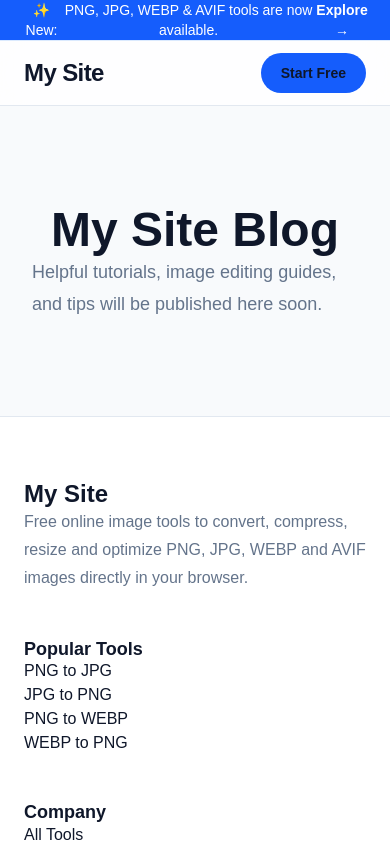
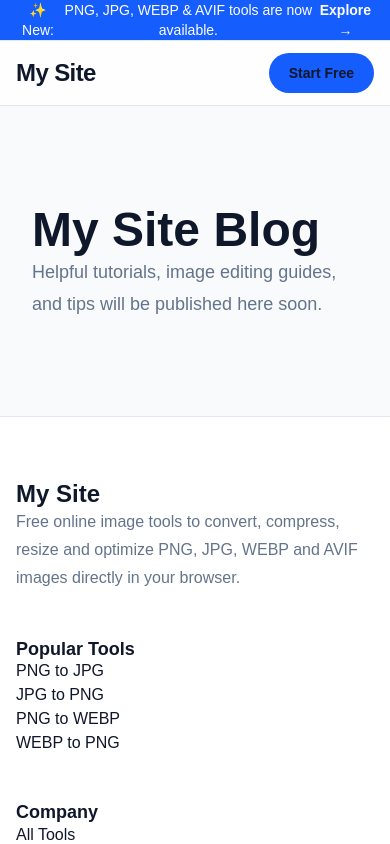
Before and after one commit to alitafy27-crypto/image-orbits, a Next.js app: page /blog in a window 390 px wide. Shown: the top 844 px of the page. Built offline with nearby package versions, Linux system fonts and the light colour scheme.

Commit message:
Fix centering issue

```diff
--- a/app/globals.css
+++ b/app/globals.css
@@ -92,33 +92,19 @@
   -webkit-font-smoothing: antialiased;
   -moz-osx-font-smoothing: grayscale;
 
-  /* ===== إضافة التمركز ===== */
-  min-height: 100vh;
+  /* ===== التمركز ===== */
   display: flex;
   flex-direction: column;
   align-items: center;
-  justify-content: flex-start;
+  min-height: 100vh;
 }
 
-/* ===== إضافة تمركز لكل المحتوى الرئيسي ===== */
-#__next,
-main,
-.root-layout {
+/* ===== تمركز Next.js ===== */
+#__next {
   width: 100%;
-  max-width: var(--container);
-  margin-inline: auto;
-  padding-inline: 1.25rem;
   display: flex;
   flex-direction: column;
   align-items: center;
-}
-
-/* ===== تعديل container-custom ليكون متمركزاً ===== */
-.container-custom {
-  width: 100%;
-  max-width: var(--container);
-  margin-inline: auto;
-  padding-inline: 1.25rem;
 }
 
 img,
@@ -304,11 +290,62 @@
   h1 {
     line-height: 1.15;
   }
+}
 
-  /* ===== تحسين التمركز على الجوال ===== */
-  #__next,
+/* ========================================
+   🔥 التمركز العام لجميع الصفحات 🔥
+   ======================================== */
+
+/* ===== تمركز جميع الحاويات ===== */
+main,
+.page-container,
+.container-custom,
+.max-w-7xl,
+.max-w-6xl,
+.max-w-5xl {
+  width: 100%;
+  max-width: 1280px !important;
+  margin-left: auto !important;
+  margin-right: auto !important;
+  padding-left: 1.25rem !important;
+  padding-right: 1.25rem !important;
+}
+
+/* ===== تمركز الهيدر ===== */
+header .max-w-7xl,
+header .container-custom,
+header .mx-auto {
+  width: 100%;
+  max-width: 1280px !important;
+  margin-left: auto !important;
+  margin-right: auto !important;
+  padding-left: 1.25rem !important;
+  padding-right: 1.25rem !important;
+}
+
+/* ===== تمركز الفوتر ===== */
+footer .max-w-7xl,
+footer .container-custom,
+footer .mx-auto {
+  width: 100%;
+  max-width: 1280px !important;
+  margin-left: auto !important;
+  margin-right: auto !important;
+  padding-left: 1.25rem !important;
+  padding-right: 1.25rem !important;
+}
+
+/* ===== للشاشات الصغيرة ===== */
+@media (max-width: 768px) {
   main,
-  .root-layout {
-    padding-inline: 1rem;
+  .page-container,
+  .container-custom,
+  .max-w-7xl,
+  .max-w-6xl,
+  .max-w-5xl,
+  header .max-w-7xl,
+  footer .max-w-7xl {
+    padding-left: 1rem !important;
+    padding-right: 1rem !important;
   }
 }
```
